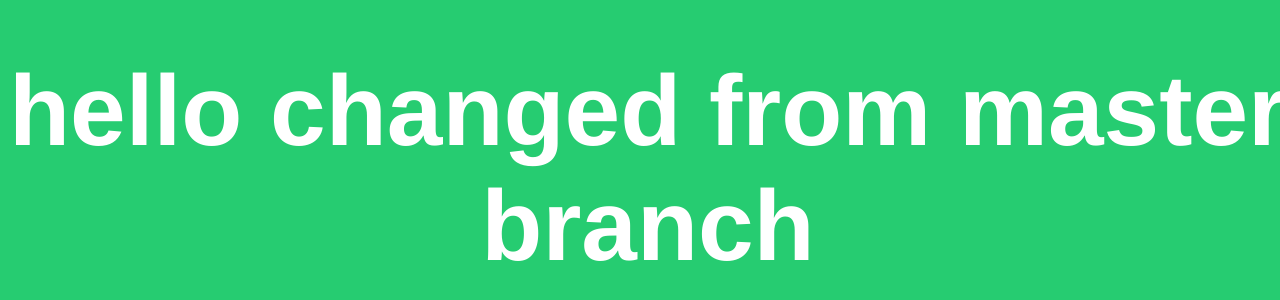
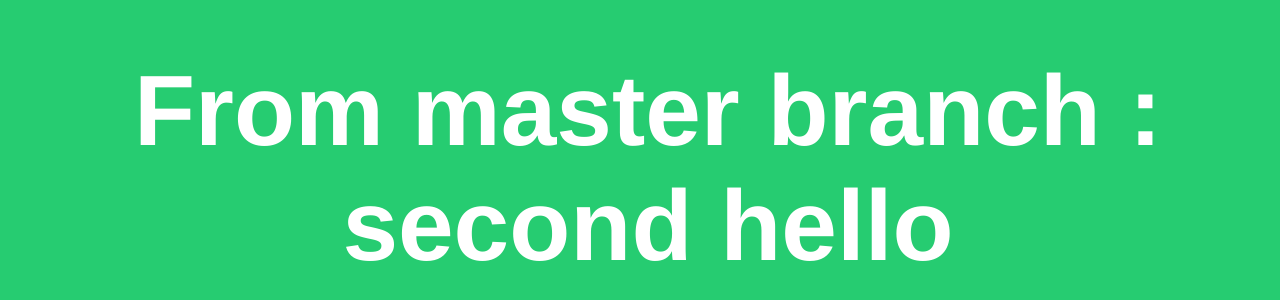
Before and after one commit to nono111/test1, a plain HTML site: page index.html in a window 1280 px wide. Shown: the part 334-634 px from the top of the page. Drawn offline with Linux system fonts and the light colour scheme.

Commit message:
change for a second time hello message from masterBranch
Signed-off-by: nono <not_use_this_email@myway.com>

```diff
--- a/index.html
+++ b/index.html
@@ -19,6 +19,6 @@
 	}
 </style>
 <body>
-<h1>hello changed from master branch</h1>
+<h1>From master branch : second hello</h1>
 </body>
 </html>
```
